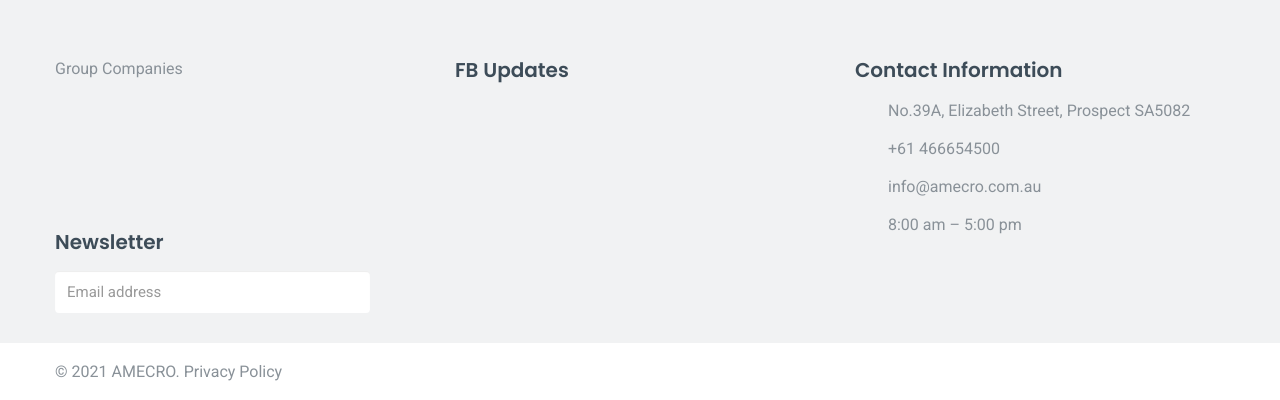
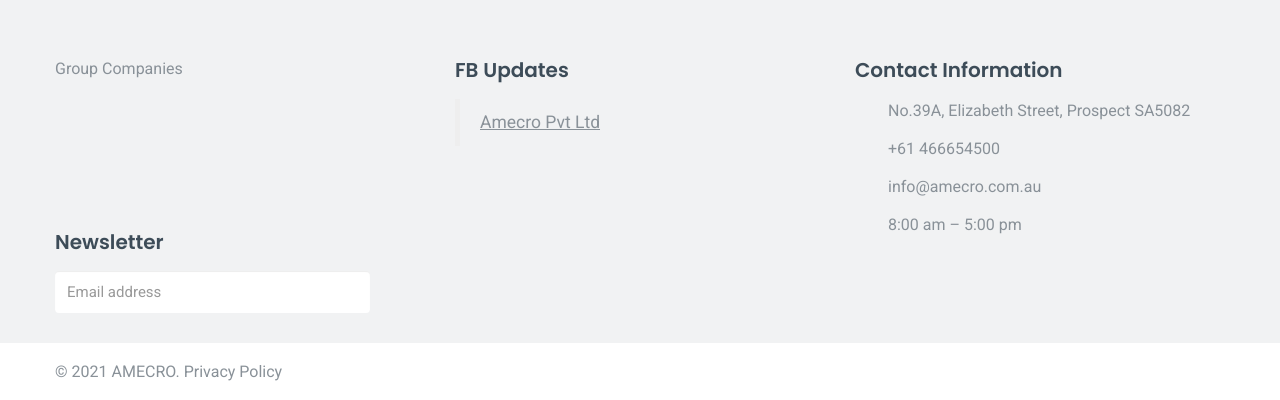
Before and after one commit to kasuniRIR/AMECRO.COM.AU, a PHP site: page /product-item.php in a window 1280 px wide. Shown: the part 5862-6262 px from the top of the page. Run offline with PHP 8.4, Linux system fonts and the light colour scheme; some libraries are stand-ins or nearby versions.

Commit message:
fb updates

```diff
--- a/inc/footer.php
+++ b/inc/footer.php
@@ -32,15 +32,24 @@
 
             <div class="col-sm-4">
                 <h4>FB Updates</h4>
-                <!-- <ul class="marker-list">
-                    <li><a href="service-page-1.html">Apartment Cleaning</a></li>
+                <!-- <ul> -->
+                <!-- <li><a href="service-page-1.html">Apartment Cleaning</a></li>
                     <li><a href="service-page-8.html">Commercial Cleaning</a></li>
                     <li><a href="service-page-9.html">Residential Cleaning</a></li>
                     <li><a href="service-page-3.html">Move In / Move Out Cleaning Services</a></li>
                     <li><a href="service-page-7.html">Window Cleaning</a></li>
-                    <li><a href="service-page-6.html">Carper Cleaning</a></li>
-                    <li><a href="service-page-5.html">After Renovation</a></li>
-                </ul> -->
+                    <li><a href="service-page-6.html">Carper Cleaning</a></li> -->
+                <!-- <li> -->
+                <div class="fb-page" data-href="https://www.facebook.com/Amecro-Pvt-Ltd-102080904505046" data-tabs=""
+                    data-width="350" data-height="400" data-small-header="false" data-adapt-container-width="true"
+                    data-hide-cover="false" data-show-facepile="false">
+                    <blockquote cite="https://www.facebook.com/Amecro-Pvt-Ltd-102080904505046"
+                        class="fb-xfbml-parse-ignore"><a
+                            href="https://www.facebook.com/Amecro-Pvt-Ltd-102080904505046">Amecro Pvt Ltd</a>
+                    </blockquote>
+                </div>
+                <!-- </li> -->
+                <!-- </ul> -->
             </div>
 
             <div class="col-sm-4">
@@ -49,7 +58,8 @@
                     <i class="icon icon-location"></i>No.39A, Elizabeth Street, Prospect SA5082
                 </div>
                 <div class="page-footer-info">
-                    <i class="icon icon-phone"></i><span class="text-nowrap" href="tel:+61 466654500">+61 466654500</span>
+                    <i class="icon icon-phone"></i><span class="text-nowrap" href="tel:+61 466654500">+61
+                        466654500</span>
                 </div>
                 <div class="page-footer-info">
                     <i class="icon icon-letter"></i><a href="info@amecro.com.au">info@amecro.com.au</a>
@@ -58,7 +68,8 @@
                     <i class="icon icon-clock1"></i>8:00 am – 5:00 pm
                     <br>
                 </div>
-                <div class="btn-wrap"><a href="order-form.html" class="btn animation" data-animation="tada">Contact Us</a></div>
+                <div class="btn-wrap"><a href="order-form.html" class="btn animation" data-animation="tada">Contact
+                        Us</a></div>
             </div>
         </div>
     </div>
@@ -81,3 +92,6 @@
     </div>
 </footer>
 <!-- /Footer -->
+<div id="fb-root"></div>
+<script async defer crossorigin="anonymous" src="https://connect.facebook.net/en_GB/sdk.js#xfbml=1&version=v11.0"
+    nonce="daJZ3wf8"></script>
--- a/product-item.php
+++ b/product-item.php
@@ -108,15 +108,16 @@
                                     </div>
                                 </div>
                             </div>
-                            <!-- <div class="product-block-actions">
-                                <div class="qty-count">
+                            <div class="product-block-actions">
+                            <h3><span class="label label-warning">Authorized Suppliers</span></h3>
+                                <!-- <div class="qty-count">
                                     <span class="count-reduce">–</span>
                                     <input type="text" class="count-input" value="1">
                                     <span class="count-add">+</span>
                                 </div>
                                 <a href="#" class="btn btn-invert btn-lg product-block-add-to-cart "><i
-                                        class="icon-market"></i>Add To Cart</a>
-                            </div> -->
+                                        class="icon-market"></i>Add To Cart</a> -->
+                            </div>
                         </div>
                     </div>
                 </div>
```
